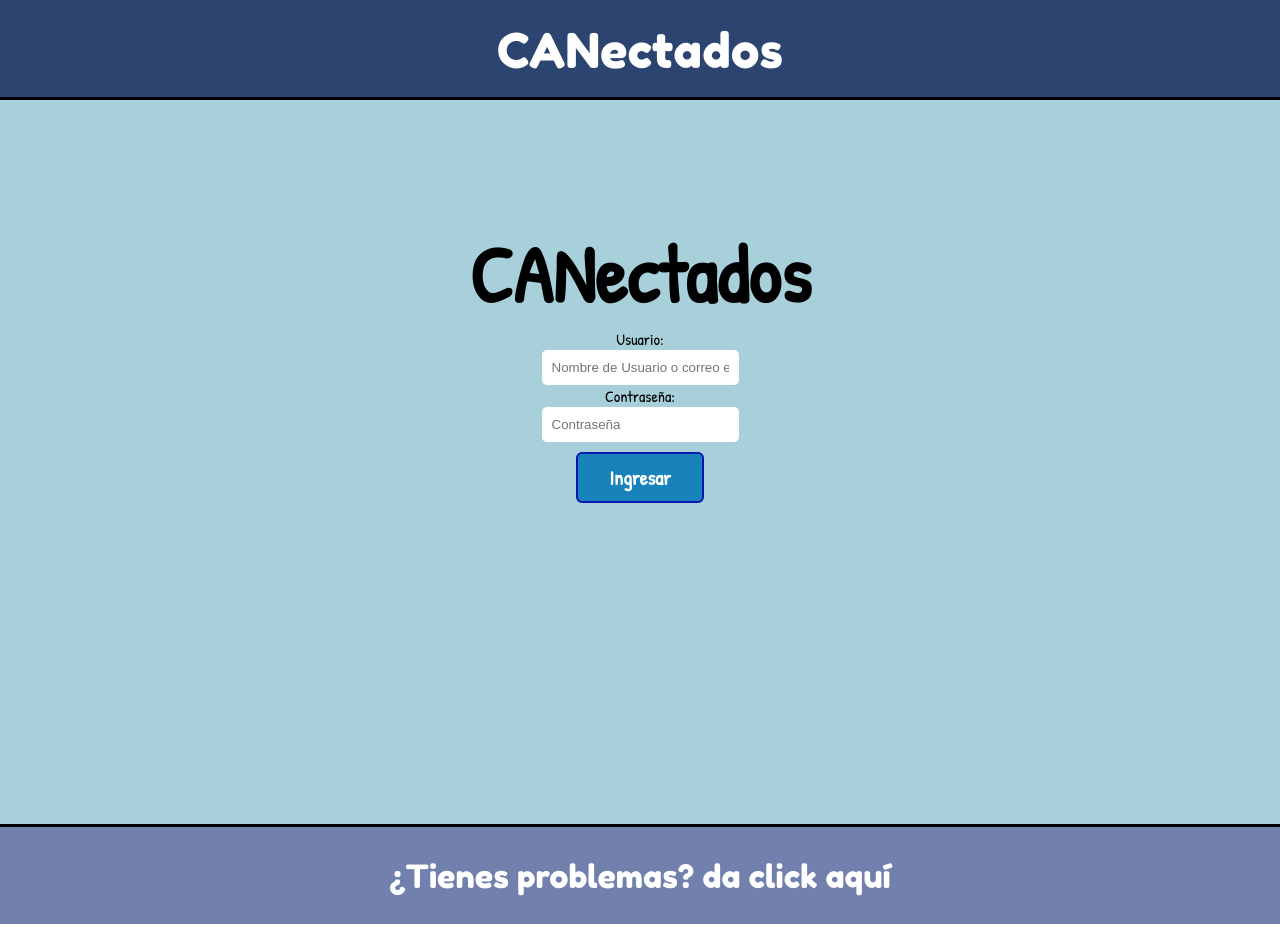
After one commit to Trex-Codes/CANectados, a PHP site: page /ingreso.html in a window 1280 px wide. The commit adds this page. Run offline with PHP 8.4, Linux system fonts and the light colour scheme.

Commit message:
Add files via upload

```diff
--- /dev/null
+++ b/ingreso.html
@@ -0,0 +1,37 @@
+<!DOCTYPE html>
+<html>
+<head>
+    <meta charset="utf-8">
+    <title>Login CANectados</title>
+    <link rel="stylesheet" href="styles.css">
+    <link rel="preconnect" href="https://fonts.googleapis.com">
+    <link rel="preconnect" href="https://fonts.gstatic.com" crossorigin>
+    <link href="https://fonts.googleapis.com/css2?family=Fredoka+One&family=Teko:wght@600&display=swap" rel="stylesheet">
+    <link rel="preconnect" href="https://fonts.googleapis.com">
+    <link rel="preconnect" href="https://fonts.gstatic.com" crossorigin>
+    <link href="https://fonts.googleapis.com/css2?family=Fredoka+One&family=Patrick+Hand&family=Teko:wght@600&display=swap" rel="stylesheet">
+    <meta name="viewport" content="width=device-width, user-scalable=no, initial-scale=1.0, maximum-scale=1.0, minimum-scale=1.0">
+</head>
+<body>
+    <div class="container">
+        <header id="Encabezado">
+            <h7 id="titulo">CANectados</h7>
+        </header>
+        <section>
+            <h1 id="bienvenida">CANectados</h1>
+            <article>
+                <form action="ingreso.php" method="post">
+                    <label for="Usuario">Usuario: </label>
+                    <input class="formulario" type="text" id="Usuario" name="Usuario" placeholder="Nombre de Usuario o correo electronico">
+                    <label for="Contraseña">Contraseña: </label>
+                    <input class="formulario" type="password" id="password" name="password" placeholder="Contraseña">
+                    <a class="botones" type="button" href="#">Ingresar</a>
+                </form>
+            </article>
+        </section>
+        <footer>
+            <a class="base" href="mailto:sebastianchmantilla@gmail.com">¿Tienes problemas? da click aquí</a>
+        </footer>
+    </div>
+</body>
+</html>
--- a/styles.css
+++ b/styles.css
@@ -1,13 +1,17 @@
 *{
     padding: 0px;
     margin: 0px;
+    box-sizing:border-box;
 }
-
+div {
+    width:100vw;
+    height: 100vh;
+}
 #titulo {
     font-size: 3rem;
 }
-
 header{
+    box-sizing:border-box;
     text-align: center;
     font-family: 'Fredoka One', cursive;
     background: #2b4570;
@@ -15,17 +19,18 @@ header{
     width: 100%;
     line-height: 100px;
     color:white;
-    border-bottom: 3px solid black;<p></p>
+    border-bottom: 3px solid black;
     font-size: xx-large;
 }
 section{
-    padding-bottom: 90px;
+    box-sizing:border-box;
+    padding-bottom: 10px;
     font-family: 'Patrick Hand', cursive;
     background: #a8d0db;
     text-align: center;
-    padding-top: 90px;
+    padding-top: 15vh;
     width: 100%;
-    height: 263px
+    height: 90.5vh
 }
 #bienvenida{
     font-size: 80px;
@@ -37,6 +42,7 @@ section{
     font-size: 30px;
 }
 .botones{
+    font-family: 'Patrick Hand', cursive;
     transition: background-color .5s;
     text-decoration: none;
     padding: 10px;
@@ -46,12 +52,14 @@ section{
     background-color: #1883ba;
     border-radius: 6px;
     border: 2px solid #0016b0;
+    width: 10%;
 }
 .botones:hover{
     color: #1883ba;
     background-color: #ffffff;
   }
 footer{
+    box-sizing:border-box;
     font-family: 'Fredoka One', cursive;
     border-top: 3px solid black;
     background: #7180ac;
@@ -70,41 +78,39 @@ footer{
 .base:hover {
     color: #a8d0db;
   }
-
-form {
-    /*border: 1px solid black;*/
-}
-
 form > *{
     display: block;
     margin: 0 auto;
 }
-
 .formulario{
     padding: 10px;
     border-radius: 5px;
     outline: none;
     border: none;
 }
-
 .formulario:hover {
     border: 1px solid #000;
 }
-
-.botones {
-    padding: 10px;
-    width: 15%;
-}
-
-.botones[type='submitInfo'] {
-    width: 30%;
-}
-
 .formulario[type='password'] {
     margin-bottom: 10px;
 }
-
 form > label {
     margin: 0 auto;
     position: relative;
 }
+@media screen and (max-width:1000px) {
+    footer{
+        font-size: 1.3rem;
+    }
+    .botones{
+        width: 20%;
+    }
+}
+@media screen and (max-width:500px) {
+    .botones{
+        font-size: 12px;
+    }
+    section{
+        font: 80px;
+    }
+}
```
Also changed, not shown: index.html (added, +35 -0 lines), registro.html (added, +83 -0 lines).
